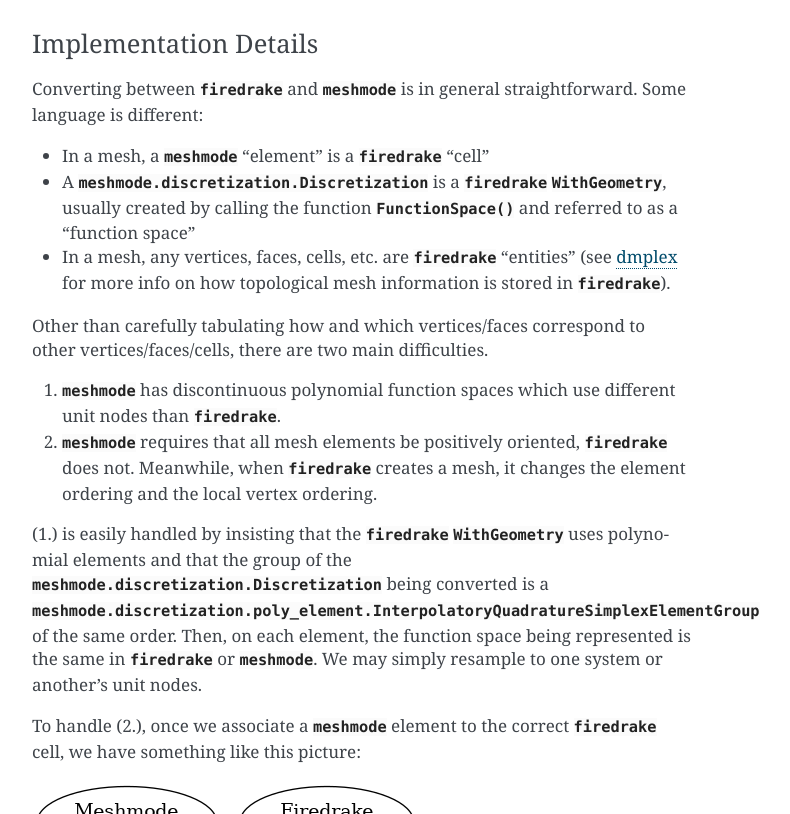
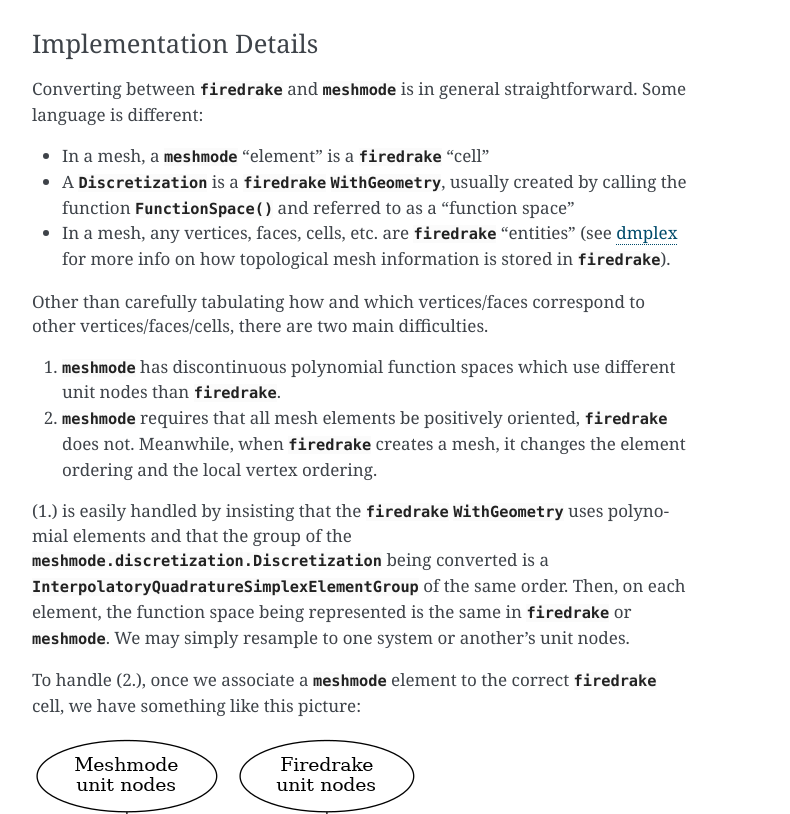
Before and after one commit to inducer/meshmode, a Sphinx documentation site: the page built from doc/interop.rst, in a window 1280 px wide and 900 px high, scrolled down 897 px, cut to the strip 86-900 px from the top of the window. Shown: the whole strip, without its empty margins (388-1178 px from the left). Built offline with Sphinx 7.4.7, drawn with Linux system fonts in a browser that asks for light colours; some of the changed lines change nothing that is shown; some of the changed text lies outside the part shown.

Commit message:
Fixed sphinx links

```diff
--- a/doc/interop.rst
+++ b/doc/interop.rst
@@ -12,12 +12,17 @@
 ^^^^^^^^^^^^^^^^^^^^^^^^^^^^^^^
 
 Users wishing to interact with :mod:`meshmode` from :mod:`firedrake`
-will primarily interact with the :class:`FromFiredrakeConnection` and
-:class:`FromBdyFiredrakeConnection` classes, while users wishing
+will primarily interact with the
+:class:`~meshmode.interop.firedrake.connection.FromFiredrakeConnection` and
+:class:`~meshmode.interop.firedrake.connection.FromBdyFiredrakeConnection`
+classes, while users wishing
 to interact with :mod:`firedrake` from :mod:`meshmode` will use
-the :class:`ToFiredrakeConnection` class. All of these classes inherit from
-the :class:`FiredrakeConnection` class, which provides the interface.
-It is not recommended to create a :class:`FiredrakeConnection` directly.
+the :class:`~meshmode.interop.firedrake.connection.ToFiredrakeConnection` class.
+All of these classes inherit from
+the :class:`~meshmode.interop.firedrake.connection.FiredrakeConnection`
+class, which provides the interface.
+It is not recommended to create a
+:class:`~meshmode.interop.firedrake.connection.FiredrakeConnection` directly.
 
 .. automodule:: meshmode.interop.firedrake.connection
 
@@ -39,7 +44,7 @@
 straightforward. Some language is different:
 
 * In a mesh, a :mod:`meshmode` "element" is a :mod:`firedrake` "cell"
-* A :class:`meshmode.discretization.Discretization` is a :mod:`firedrake`
+* A :class:`~meshmode.discretization.Discretization` is a :mod:`firedrake`
   :class:`~firedrake.functionspaceimpl.WithGeometry`, usually
   created by calling the function :func:`~firedrake.functionspace.FunctionSpace`
   and referred to as a "function space"
@@ -61,7 +66,7 @@
 :class:`~firedrake.functionspaceimpl.WithGeometry` uses polynomial elements
 and that the group of the :class:`meshmode.discretization.Discretization`
 being converted is a
-:class:`meshmode.discretization.poly_element.InterpolatoryQuadratureSimplexElementGroup`
+:class:`~meshmode.discretization.poly_element.InterpolatoryQuadratureSimplexElementGroup`
 of the same order. Then, on each element, the function space being
 represented is the same in :mod:`firedrake` or :mod:`meshmode`.
 We may simply resample to one system or another's unit nodes.
@@ -129,7 +134,8 @@
 the reordering if converting function values
 from :mod:`meshmode` to :mod:`firedrake`). The
 information for this whole reordering process is
-stored in :attr:`FiredrakeConnection.mm2fd_node_mapping`,
+stored in
+:attr:`~meshmode.interop.firedrake.FiredrakeConnection.mm2fd_node_mapping`,
 an array which associates each :mod:`meshmode` node
 to the :mod:`firedrake` node found by tracing the
 above diagram (i.e. it stores
```
